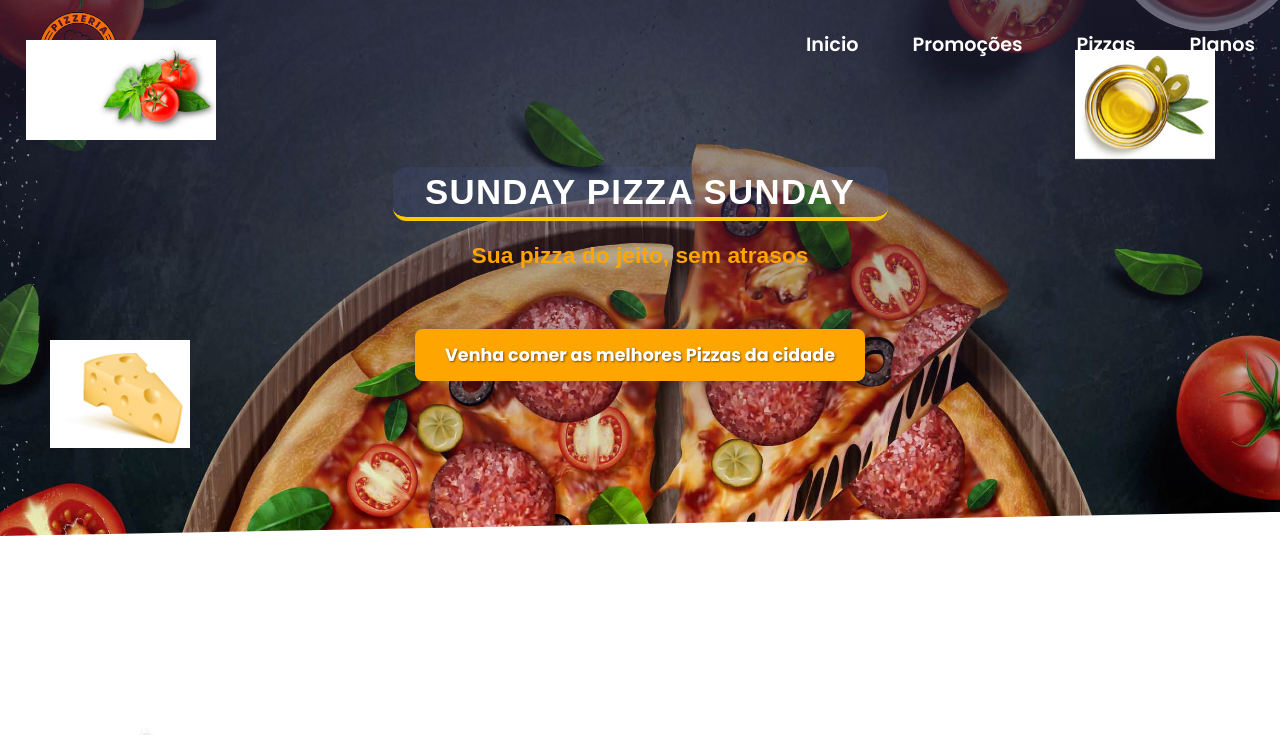
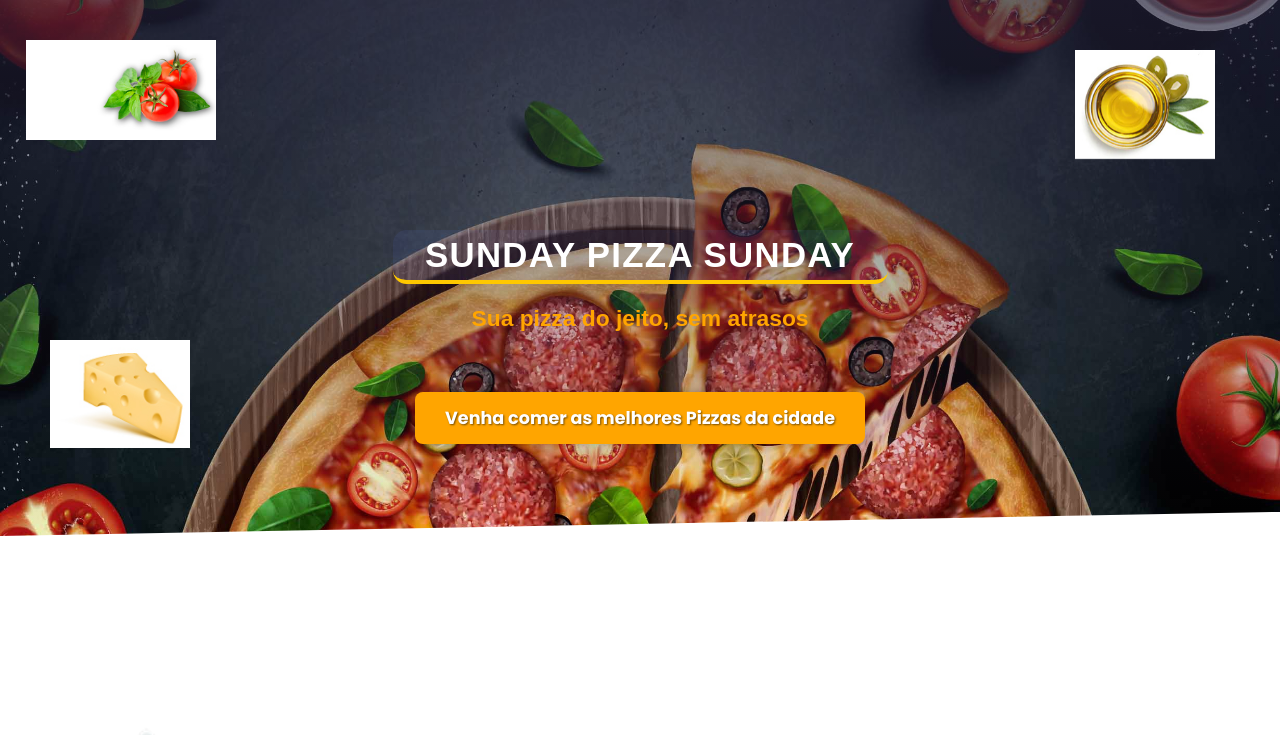
Before and after one commit to SantV7/pizzaria, a React (Vite) app: page / in a window 1280 px wide. Shown: the top 735 px of the page. Built offline with nearby package versions, Linux system fonts and the light colour scheme; the HTML template or start-up script is replaced by a standard one; a web font is replaced by a local one.

Commit message:
more adjustments in menu responsive

```diff
--- a/src/components/Header.jsx
+++ b/src/components/Header.jsx
@@ -29,10 +29,12 @@ const [menuMobileState, setMenuMobileState] = useState(true)
               <div className="logo"></div>
 
 
-              {menuMobileState
-                ? <Navbar />
-                : ''
-              }
+              <div className="area_menu">
+                {menuMobileState
+                  ? <Navbar />
+                  : ''
+                }
+              </div>
 
               <FaBars onClick={() => setMenuMobileState(!menuMobileState)} id='icon_menubar' size={31}/>
             </div>
--- a/src/styles/navbar.css
+++ b/src/styles/navbar.css
@@ -2,6 +2,9 @@ nav {
     margin-top: -18px;
 }
 
+#header >#area_navegation > .area_menu  {
+    height: 200px;
+}
 nav > ul {
     display: flex;
     flex-flow: column nowrap;
```
